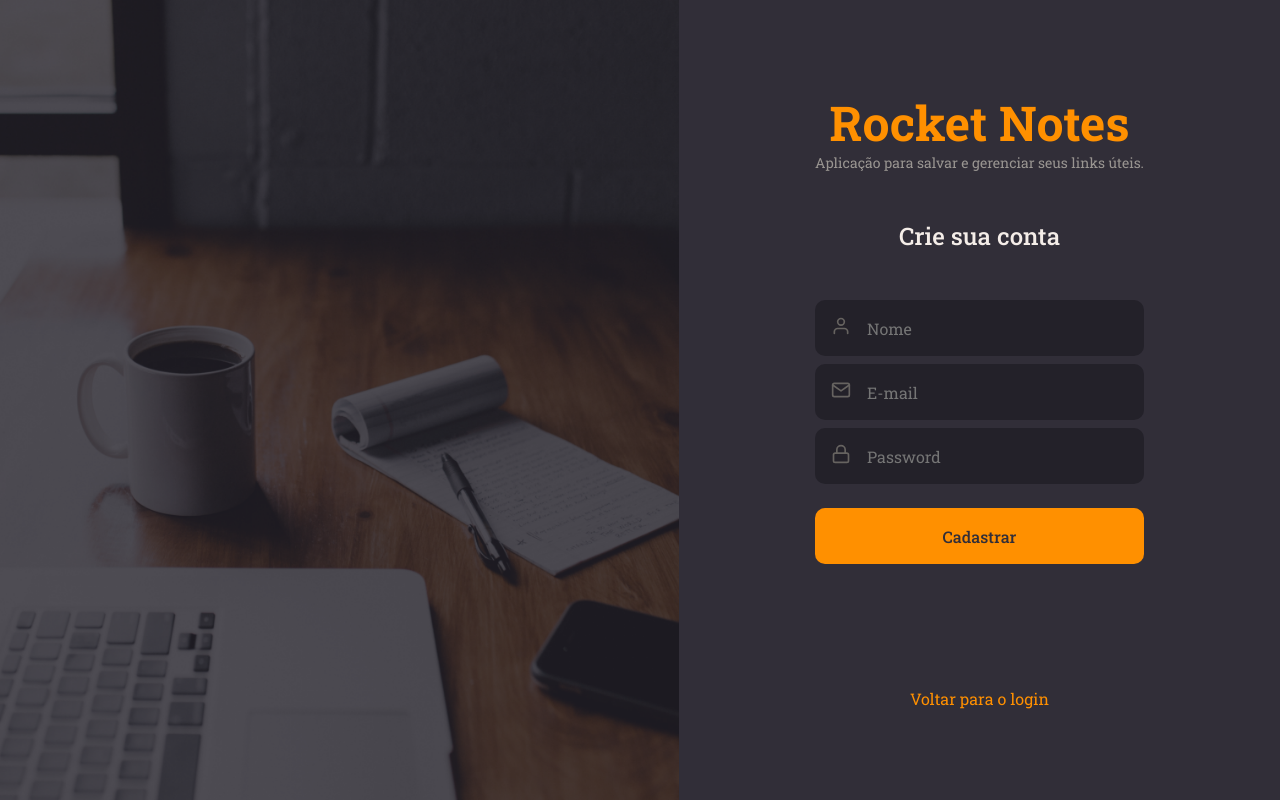
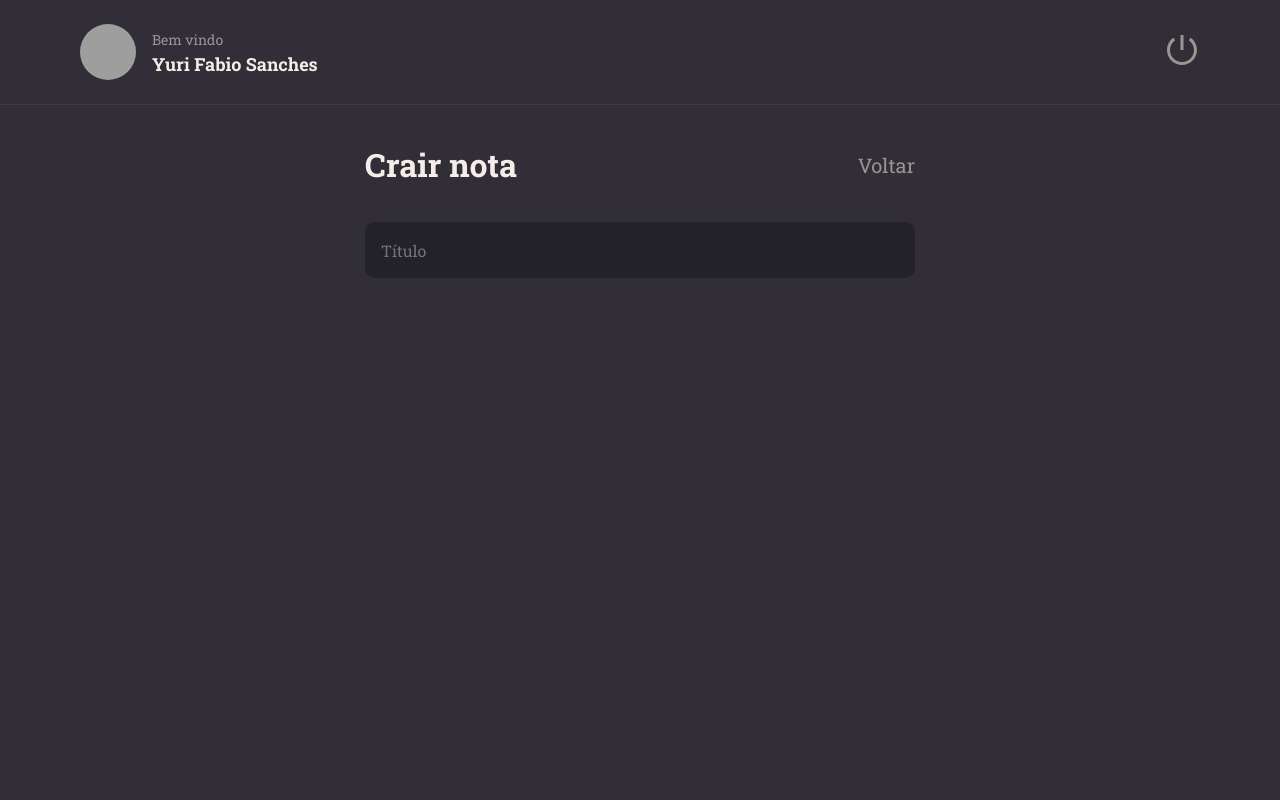
Before and after one commit to YuriFabioSanches/rocket-notes, a React (Vite) app: page / in a window 1280 px wide. Built offline with nearby package versions, Linux system fonts and the light colour scheme; grey boxes are pictures that could not be loaded.

Commit message:
new note page created

```diff
--- a/src/main.jsx
+++ b/src/main.jsx
@@ -4,13 +4,13 @@ import GlobalStyles from './styles/globalStyles'
 import { ThemeProvider } from 'styled-components'
 import theme from './styles/theme'
 
-import { SignUp } from './pages/SignUp'
+import { NewNote } from './pages/NewNote'
 
 ReactDOM.createRoot(document.getElementById('root')).render(
   <React.StrictMode>
     <ThemeProvider theme={theme}>
       <GlobalStyles />
-      <SignUp />
+      <NewNote />
     </ThemeProvider>
   </React.StrictMode>,
 )
--- /dev/null
+++ b/src/pages/NewNote/index.jsx
@@ -0,0 +1,24 @@
+import { Header } from "../../components/Header"
+import { Input } from "../../components/Input"
+
+import { Container, Form } from "./styles"
+
+export function NewNote() {
+  return(
+    <Container>
+      <Header />
+
+      <main>
+        <Form>
+          <header>
+            <h1>Crair nota</h1>
+            <a href="/">Voltar</a>
+          </header>
+
+          <Input placeholder="Título" />
+        </Form>
+      </main>
+    </Container>
+
+  );
+}
--- /dev/null
+++ b/src/pages/NewNote/styles.js
@@ -0,0 +1,29 @@
+import styled from "styled-components";
+
+export const Container = styled.div`
+  width: 100%;
+  height: 100vh;
+  display: grid;
+  grid-template-rows: 10.5rem auto;
+  grid-template-areas:
+  "header"
+  "content";
+`;
+
+export const Form = styled.form`
+  max-width: 55rem;
+  margin: 3.8rem auto;
+
+  > header {
+    display: flex;
+    align-items: center;
+    justify-content: space-between;
+    margin-bottom: 3.6rem;
+
+    a {
+      font-size: 2rem;
+      color: ${({ theme }) => theme.COLORS.GRAY_100};
+    }
+  }
+
+`;
```
